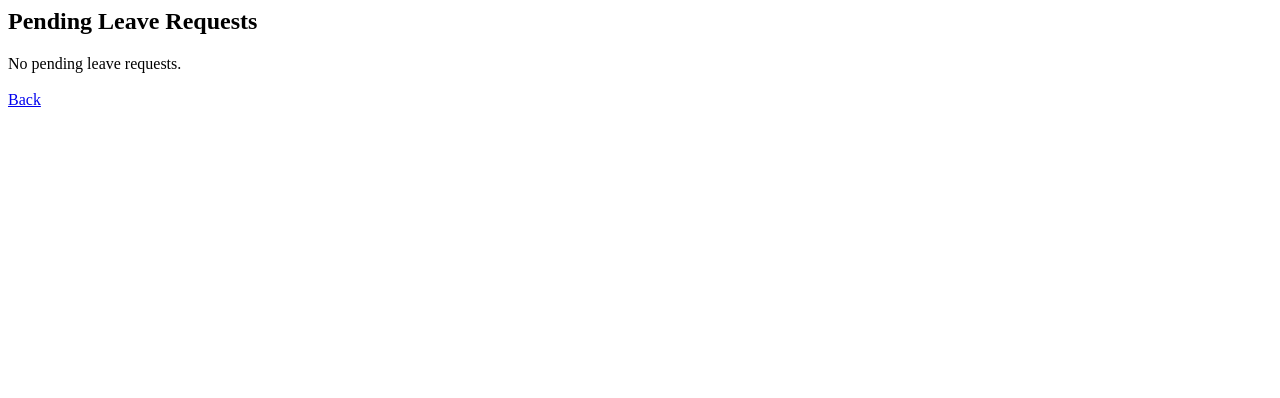
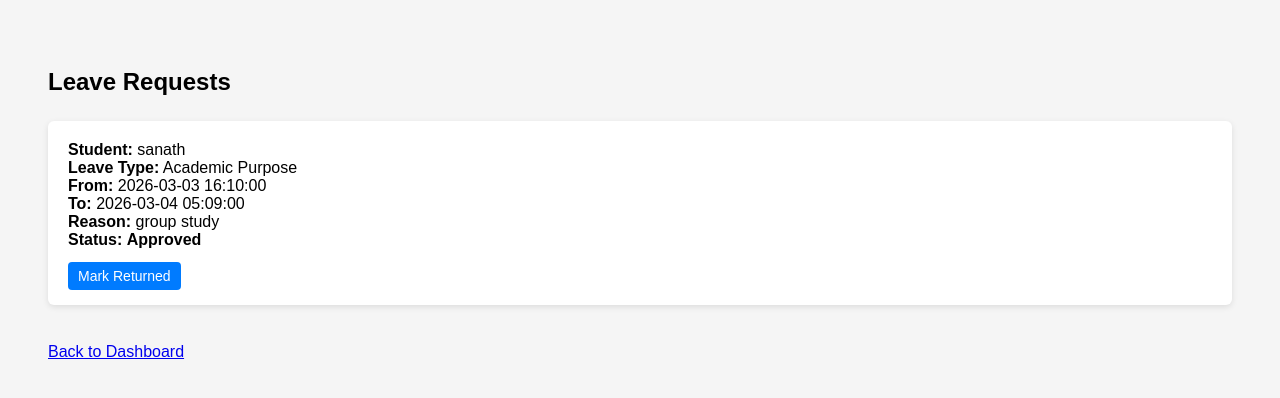
Before and after one commit to sanath2003git/hostel-leave-management-system, a PHP site: page /warden/view_requests.php in a window 1280 px wide. Shown: the top 398 px of the page. Run offline with PHP 8.4, Linux system fonts and the light colour scheme; a user stored in the database is signed in; data comes from the database, SQL or seed files in the repository; data that the repository does not hold is empty.

Commit message:
Added 2 new features
 late students detection and return tracking features

```diff
--- a/config/mail_config.php
+++ b/config/mail_config.php
@@ -20,10 +20,10 @@ function sendMail($to, $subject, $body)
         $mail->SMTPAuth   = true;
 
         // 🔹 Replace with your project Gmail
-        $mail->Username   = 'hostelleavesystem2026@gmail.com';
+        $mail->Username   = 'yourprojectemail@gmail.com';
 
         // 🔹 Replace with your 16-digit app password (NO SPACES)
-        $mail->Password   = 'dqexfjwnhtoyymko';
+        $mail->Password   = 'password';
 
         $mail->SMTPSecure = 'tls';
         $mail->Port       = 587;
--- a/warden/dashboard.php
+++ b/warden/dashboard.php
@@ -15,4 +15,5 @@ if ($_SESSION["role"] != "warden") {
 <a href="reports.php">View Reports</a><br><br>
 <a href="add_student.php">Add Student</a><br><br>
 <a href="view_students.php">View Students</a><br><br>
+<a href="late_students.php">Late Students</a><br><br>
 <a href="../auth/logout.php">Logout</a>
--- a/warden/view_requests.php
+++ b/warden/view_requests.php
@@ -1,50 +1,197 @@
 <?php
+
 include("../includes/auth_check.php");
+
 include("../config/db.php");
 
 if ($_SESSION["role"] != "warden") {
+
     echo "Access Denied";
+
     exit();
+
 }
 
-/* ✅ JOIN leave_types */
+/* JOIN users and leave_types */
+
 $query = "
+
 SELECT hostel_leaves.*, users.name, leave_types.type_name
+
 FROM hostel_leaves
+
 JOIN users
+
     ON hostel_leaves.student_id = users.id
+
 JOIN leave_types
+
     ON hostel_leaves.leave_type_id = leave_types.id
-    WHERE hostel_leaves.status = 'Pending'
+
 ORDER BY hostel_leaves.applied_at DESC
+
 ";
 
 $result = mysqli_query($conn, $query);
+
 ?>
 
-<h2>Pending Leave Requests</h2>
+<!DOCTYPE html>
+
+<html>
+
+<head>
+
+<title>Leave Requests</title>
+
+<style>
+
+body{
+
+    font-family: Arial;
+
+    padding:40px;
+
+    background:#f5f5f5;
+
+}
+
+h2{
+
+    margin-bottom:25px;
+
+}
+
+.card{
+
+    background:white;
+
+    padding:20px;
+
+    margin-bottom:20px;
+
+    border-radius:6px;
+
+    box-shadow:0 2px 6px rgba(0,0,0,0.1);
+
+}
+
+.actions a{
+
+    text-decoration:none;
+
+    padding:6px 10px;
+
+    margin-right:10px;
+
+    border-radius:4px;
+
+    font-size:14px;
+
+}
+
+.approve{
+
+    background:#28a745;
+
+    color:white;
+
+}
+
+.reject{
+
+    background:#dc3545;
+
+    color:white;
+
+}
+
+.return{
+
+    background:#007bff;
+
+    color:white;
+
+}
+
+.status{
+
+    font-weight:bold;
+
+}
+
+</style>
+
+</head>
+
+<body>
+
+<h2>Leave Requests</h2>
 
 <?php
+
 if (mysqli_num_rows($result) == 0) {
-    echo "No pending leave requests.";
+
+    echo "No leave requests.";
+
 } else {
 
     while ($row = mysqli_fetch_assoc($result)) {
 
-        echo "<hr>";
+        echo "<div class='card'>";
 
         echo "<strong>Student:</strong> " . htmlspecialchars($row["name"]) . "<br>";
+
         echo "<strong>Leave Type:</strong> " . htmlspecialchars($row["type_name"]) . "<br>";
+
         echo "<strong>From:</strong> " . htmlspecialchars($row["from_datetime"]) . "<br>";
+
         echo "<strong>To:</strong> " . htmlspecialchars($row["to_datetime"]) . "<br>";
+
         echo "<strong>Reason:</strong> " . htmlspecialchars($row["reason"]) . "<br>";
-        echo "<strong>Status:</strong> " . htmlspecialchars($row["status"]) . "<br><br>";
 
-        echo "<a href='approve_leave.php?id=" . $row["id"] . "&action=approve'>Approve</a> | ";
-        echo "<a href='approve_leave.php?id=" . $row["id"] . "&action=reject'>Reject</a>";
+        echo "<strong>Status:</strong> <span class='status'>" . htmlspecialchars($row["status"]) . "</span><br>";
+
+        if ($row["returned_at"] != NULL) {
+
+            echo "<strong>Returned At:</strong> " . htmlspecialchars($row["returned_at"]) . "<br>";
+
         }
+
+        echo "<br><div class='actions'>";
+
+        /* Pending requests */
+
+        if ($row["status"] == "Pending") {
+
+            echo "<a class='approve' href='approve_leave.php?id=".$row["id"]."&action=approve'>Approve</a>";
+
+            echo "<a class='reject' href='approve_leave.php?id=".$row["id"]."&action=reject'>Reject</a>";
+
         }
+
+        /* Approved but not returned */
+
+        if ($row["status"] == "Approved" && $row["returned_at"] == NULL) {
+
+            echo "<a class='return' href='mark_returned.php?id=".$row["id"]."'>Mark Returned</a>";
+
+        }
+
+        echo "</div>";
+
+        echo "</div>";
+
+    }
+
+}
+
 ?>
 
-<br><br>
-<a href="dashboard.php">Back</a>
+<br>
+
+<a href="dashboard.php">Back to Dashboard</a>
+
+</body>
+
+</html>
```
Also changed, not shown: warden/late_students.phplate_students.php (added, +48 -0 lines), warden/mark_returned.php (added, +28 -0 lines), warden/out_students.php (+104 -30 lines). Lines whose indentation alone changed are shown as unchanged.
